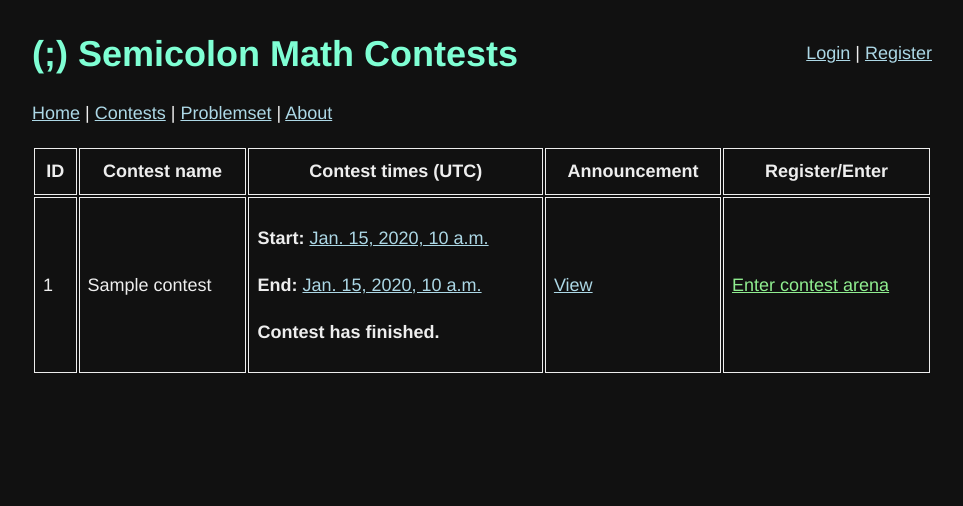
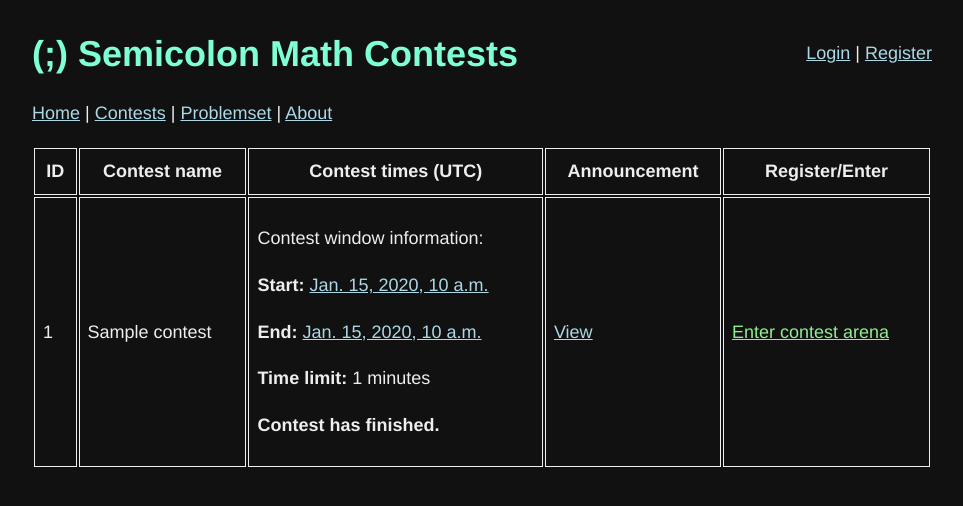
Before and after one commit to bkf2020/semicolon, a Django app: page /contests/ in a window 1280 px wide. Shown: the top 506 px of the page, without its empty margins (158-1121 px from the left). Run offline with Django 4.2, Linux system fonts and the light colour scheme; tables that the repository leaves empty hold one stand-in row (values such as "Sample post").

Commit message:
Make contests have a time limit within a larger contest window

```diff
--- a/contests/models.py
+++ b/contests/models.py
@@ -10,6 +10,7 @@ class Contest(models.Model):
     start_time_url = models.URLField(default="")
     end_time_url = models.URLField(default="")
     announcement_link = models.URLField(default="")
+    time_limit = models.IntegerField(default=0)
 
     def __str__(self):
         return self.name
--- a/contests/templates/contests/home.html
+++ b/contests/templates/contests/home.html
@@ -52,6 +52,7 @@
 							<td>{{ contest.id }}</td>
 							<td>{{ contest.name }}</td>
 							<td>
+								<p>Contest window information:</p>
 								<p>
 									<b>Start:</b>
 									<a href="{{ contest.start_time_url }}">{{ contest.start_time }}</a>
@@ -59,6 +60,10 @@
 								<p>
 									<b>End:</b>
 									<a href="{{ contest.end_time_url }}">{{ contest.end_time }}</a>
+								</p>
+								<p>
+									<b>Time limit:</b> {{ contest.time_limit }} minutes
+								</p>
 								{% if contest.ended %}
 									<p><b>Contest has finished.</b></p>
 								{% elif contest.started %}
@@ -72,7 +77,6 @@
 										<span class="timer" end-time="{{ contest.start_time|date:"U"}}"></span>
 									</p>
 								{% endif %}
-								</p>
 							</td>
 							<td>
 								<a href="{{ contest.announcement_link }}">View</a>
```
Also changed, not shown: contests/migrations/0004_contest_time_limit.py (added). Lines whose indentation alone changed are shown as unchanged.
